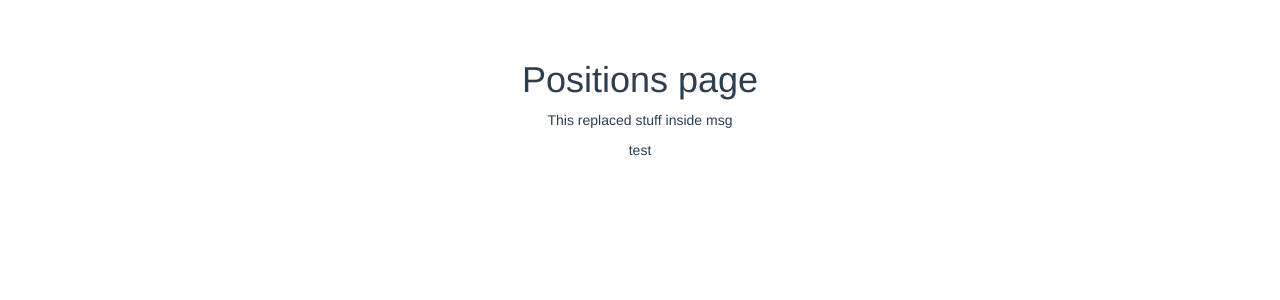
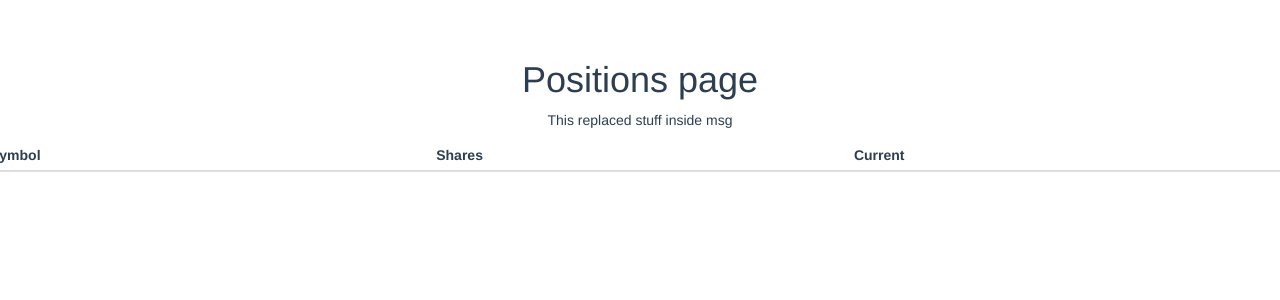
Before and after one commit to s0up/robinhood-web, a Vue app in the folder webpack/: page /#/positions in a window 1280 px wide. Shown: the top 300 px of the page. Built offline with nearby package versions, Linux system fonts and the light colour scheme.

Commit message:
bootstrap table on positions

```diff
--- a/webpack/src/components/Positions.vue
+++ b/webpack/src/components/Positions.vue
@@ -2,7 +2,19 @@
   <div class="hello">
     <h1>Positions page</h1>
     <p>{{ msg }}</p>
-    <p>test</p>
+    <div class="row">
+      <table class="table table-striped table-condensed table-hover">
+        <thead>
+        <tr>
+          <th>Symbol</th>
+          <th>Shares</th>
+          <th>Current</th>
+        </tr>
+        </thead>
+        <tbody>
+        </tbody>
+      </table>
+    </div>
   </div>
 </template>
 
@@ -19,21 +31,5 @@ export default {
 
 <!-- Add "scoped" attribute to limit CSS to this component only -->
 <style scoped>
-h1, h2 {
-  font-weight: normal;
-}
 
-ul {
-  list-style-type: none;
-  padding: 0;
-}
-
-li {
-  display: inline-block;
-  margin: 0 10px;
-}
-
-a {
-  color: #42b983;
-}
 </style>
```
